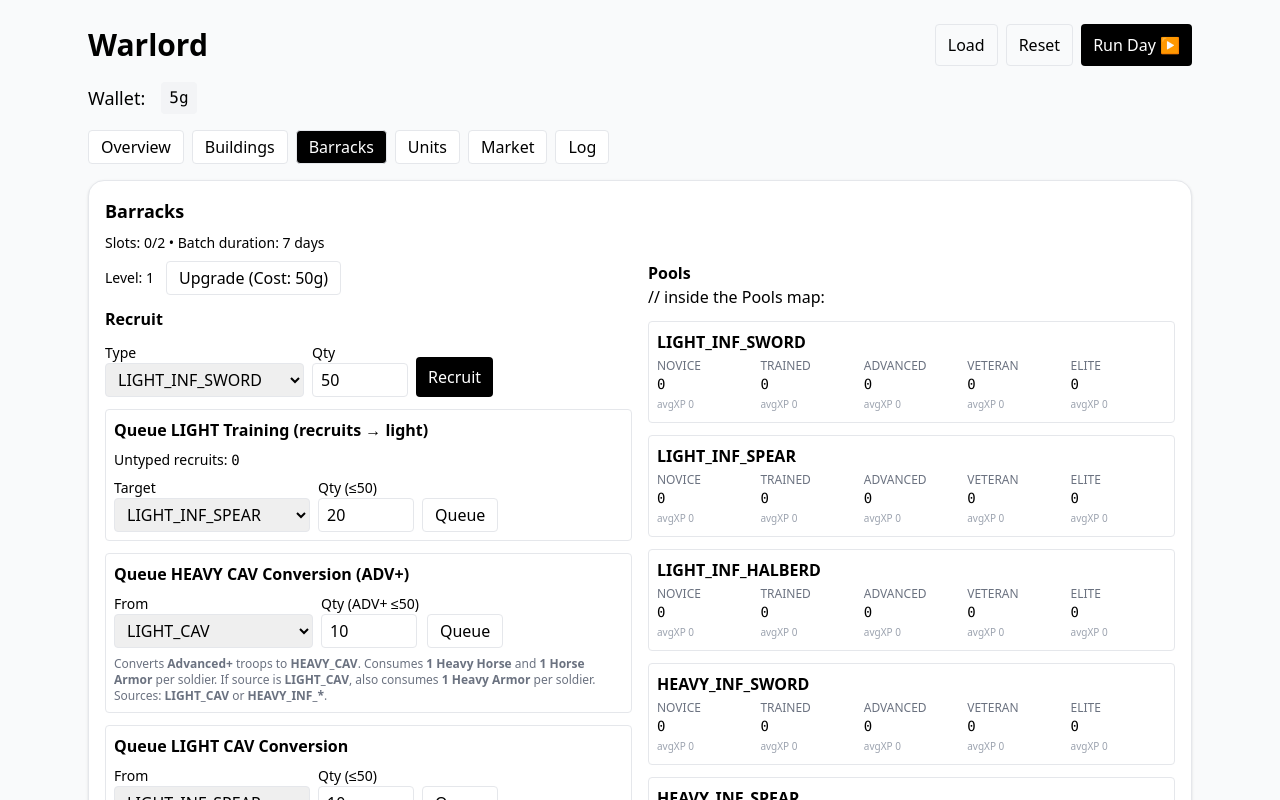
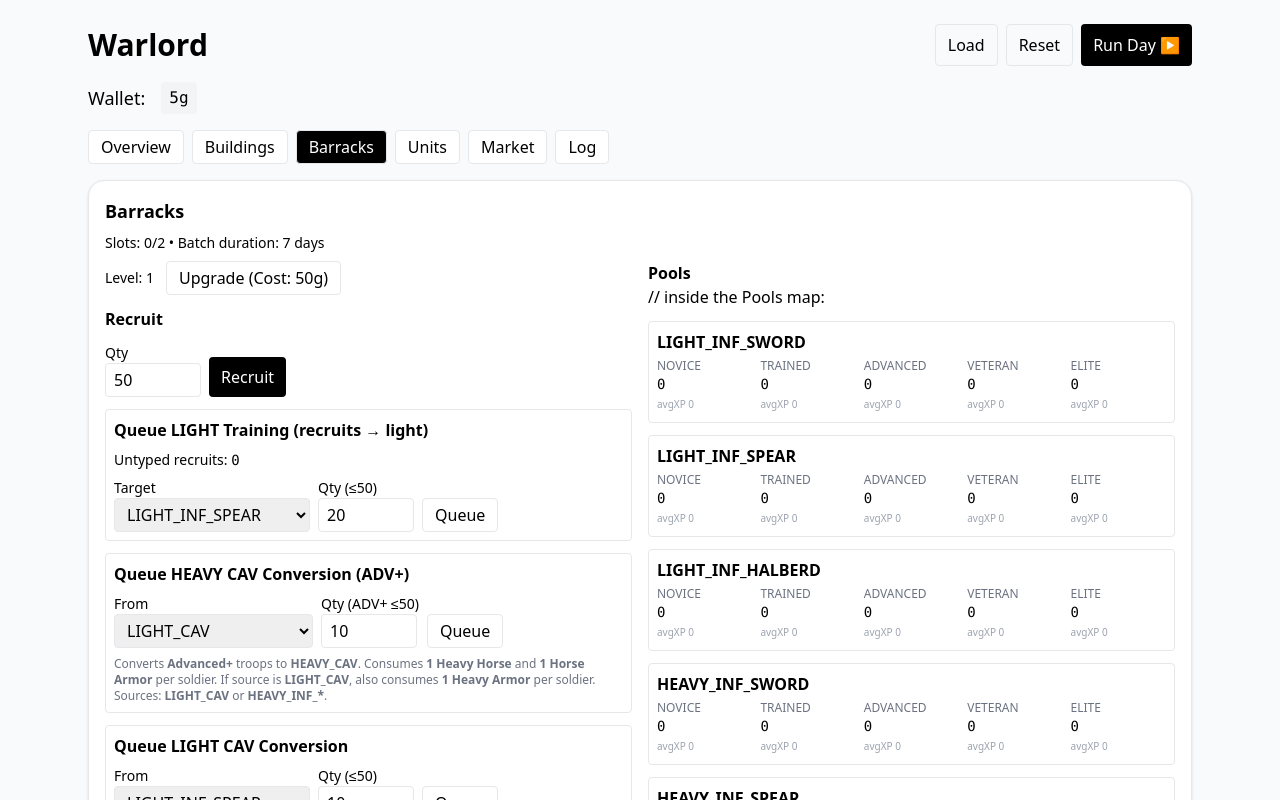
Before and after one commit to AndreiBesliu/Warlord, a React (Vite) app: page / in a window 1280 px wide. Both pictures are taken after a click on the button "Barracks". Shown: the top 800 px of the page. Built offline with nearby package versions, Linux system fonts and the light colour scheme.

Commit message:
fixed some warnings in VSCode

```diff
--- a/src/components/barracks/RecruitForm.tsx
+++ b/src/components/barracks/RecruitForm.tsx
@@ -1,23 +1,23 @@
+// src/components/barracks/RecruitForm.tsx
 import React, { useState } from 'react'
-import { SoldierTypes, type SoldierType } from '../../logic/types'
 
-export default function RecruitForm({ onRecruit }: { onRecruit: (t: SoldierType, qty: number) => void }) {
-  const [t, setT] = useState<SoldierType>('LIGHT_INF')
+export default function RecruitForm({ onRecruit }: { onRecruit: (qty: number) => void }) {
   const [q, setQ] = useState(50)
   return (
     <div className="flex gap-2 items-end">
       <div className="flex flex-col">
-        <label className="text-sm">Type</label>
-        <select className="border rounded px-2 py-1" value={t} onChange={e=>setT(e.target.value as SoldierType)}>
-          {SoldierTypes.map(x=> <option key={x} value={x}>{x}</option>)}
-        </select>
+        <label className="text-sm">Qty</label>
+        <input
+          className="border rounded px-2 py-1 w-24"
+          type="number"
+          min={1}
+          value={q}
+          onChange={e => setQ(Math.max(1, parseInt(e.target.value || '1')))}
+        />
       </div>
-      <div className="flex flex-col">
-        <label className="text-sm">Qty</label>
-        <input className="border rounded px-2 py-1 w-24" type="number" min={1} value={q}
-               onChange={e=>setQ(Math.max(1, parseInt(e.target.value||'1')))} />
-      </div>
-      <button className="px-3 py-2 bg-black text-white rounded" onClick={()=>onRecruit(t,q)}>Recruit</button>
+      <button className="px-3 py-2 bg-black text-white rounded" onClick={() => onRecruit(q)}>
+        Recruit
+      </button>
     </div>
   )
 }
--- a/src/components/tabs/BarracksTab.tsx
+++ b/src/components/tabs/BarracksTab.tsx
@@ -46,7 +46,7 @@ export default function BarracksTab({ state }: { state: any }) {
           </div>
 
           <h3 className="font-semibold">Recruit</h3>
-          <RecruitForm onRecruit={(t:number, q:number)=>recruit(t,q)} />
+          <RecruitForm onRecruit={(qty) => recruit(qty)} />
 
           <div className="border rounded p-2">
             <div className="font-semibold mb-2">Queue LIGHT Training (recruits → light)</div>
--- a/src/logic/types.ts
+++ b/src/logic/types.ts
@@ -74,6 +74,7 @@ export type Building = {
   fractionalBuffer: number;
 };
 
+export type BuildingType = Building['type'];
 export type BarracksPool = Record<SoldierType, Record<Rank, { r: Rank; count: number; avgXP: number }>>;
 export type RecruitPool = { count: number; avgXP: number };
 
--- a/src/state/useGameState.tsx
+++ b/src/state/useGameState.tsx
@@ -414,11 +414,12 @@ export function useGameState() {
   }
 
   // Legacy actions you already use in UI:
-  function recruit(_unused: any, qty: number){
-    if (qty<=0) return
+  function recruit(qty: number){
+    if (qty <= 0) return
     setRecruits(r => ({ ...r, count: r.count + qty }))
-    addLog(`Recruited ${qty} untyped recruits.`)
+    addLog(`Recruited ${qty} untrained recruits.`)
   }
+
   function trainTo(t: SoldierType, n: number){ queueLightTraining(t, n) } // alias for UI
   function convertCav(from: SoldierType, to: 'LIGHT_CAV'|'HEAVY_CAV'|'HORSE_ARCHER', planOrQty: any) {
     // keep compatibility with existing UI ConvertCavForm:
```
